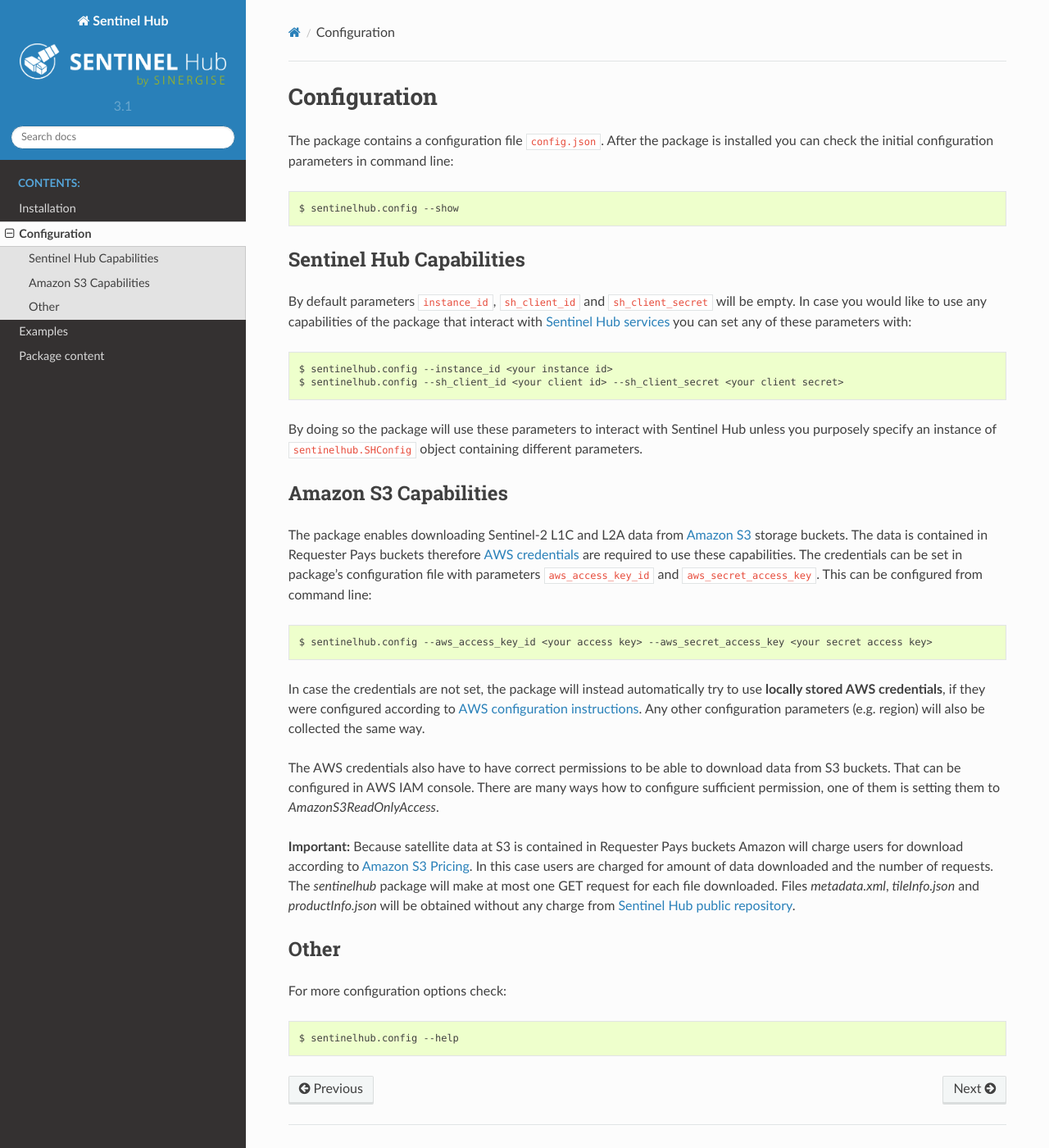
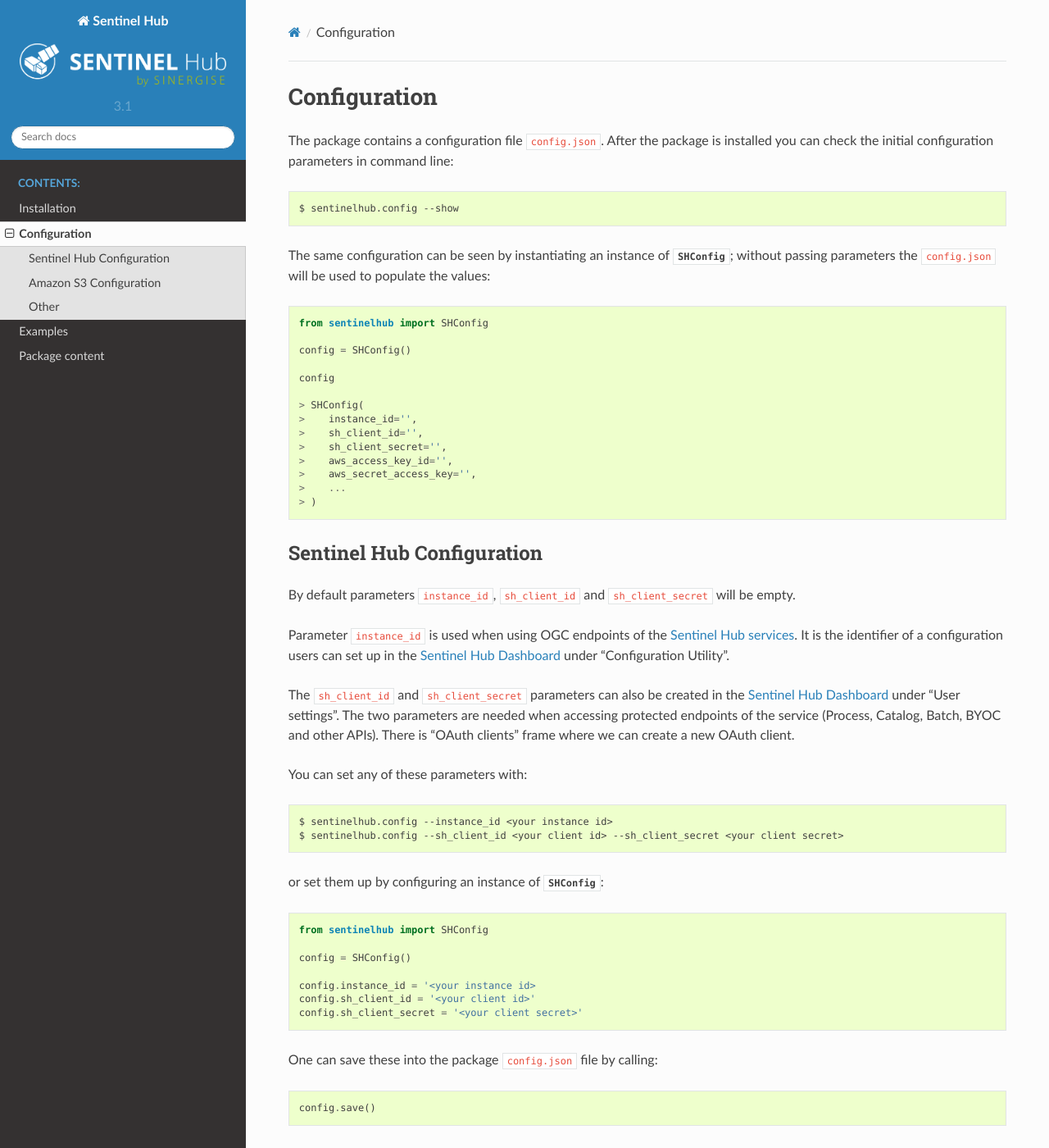
Before and after one commit to sentinel-hub/sentinelhub-py, a Sphinx documentation site: the page built from docs/source/configure.rst, in a window 1280 px wide and 1400 px high. Shown: the whole window at 82% size. Built offline with Sphinx 7.4.7 and the Read the Docs theme 2.0.0, drawn with Linux system fonts in a browser that asks for light colours; pages that are not in the unit, such as notebooks, are missing from menus; some of the changed text lies outside the part shown.

Commit message:
Updates on configuration docs. WIP.

```diff
--- a/docs/source/configure.rst
+++ b/docs/source/configure.rst
@@ -7,21 +7,75 @@
 
 $ sentinelhub.config --show
 
-Sentinel Hub Capabilities
-*************************
+The same configuration can be seen by instantiating an instance of :class:`~sentinelhub.config.SHConfig`;
+without passing parameters the ``config.json`` will be used to populate the values:
 
-By default parameters ``instance_id``, ``sh_client_id`` and ``sh_client_secret`` will be empty. In case you would like
-to use any capabilities of the package that interact with `Sentinel Hub services`_ you can set any of these parameters
-with::
+.. code-block:: python
+
+    from sentinelhub import SHConfig
+
+    config = SHConfig()
+
+    config
+
+    > SHConfig(
+    >    instance_id='',
+    >    sh_client_id='',
+    >    sh_client_secret='',
+    >    aws_access_key_id='',
+    >    aws_secret_access_key='',
+    >    ...
+    > )
+
+
+Sentinel Hub Configuration
+**************************
+
+By default parameters ``instance_id``, ``sh_client_id`` and ``sh_client_secret`` will be empty.
+
+Parameter ``instance_id`` is used when using OGC endpoints of the `Sentinel Hub services`_. It is the identifier of a
+configuration users can set up in the `Sentinel Hub Dashboard`_ under "Configuration Utility".
+
+The ``sh_client_id`` and ``sh_client_secret`` parameters can also be created in the `Sentinel Hub Dashboard`_ under
+"User settings". The two parameters are needed when accessing protected endpoints of the service (Process, Catalog,
+Batch, BYOC and other APIs). There is "OAuth clients" frame where we can create a new OAuth client.
+
+You can set any of these parameters with::
 
 $ sentinelhub.config --instance_id <your instance id>
 $ sentinelhub.config --sh_client_id <your client id> --sh_client_secret <your client secret>
 
-By doing so the package will use these parameters to interact with Sentinel Hub unless you purposely specify an
-instance of ``sentinelhub.SHConfig`` object containing different parameters.
+or set them up by configuring an instance of :class:`~sentinelhub.config.SHConfig`:
 
-Amazon S3 Capabilities
-**********************
+.. code-block:: python
+
+    from sentinelhub import SHConfig
+
+    config = SHConfig()
+
+    config.instance_id = '<your instance id>
+    config.sh_client_id = '<your client id>'
+    config.sh_client_secret = '<your client secret>'
+
+
+One can save these into the package ``config.json`` file by calling:
+
+.. code-block:: python
+
+    config.save()
+
+Once set (either with command line or as described above), the default parameters to interact with Sentinel Hub
+will be read from ``config.json``, unless you purposely specify an instance of :class:`~sentinelhub.config.SHConfig`
+object containing different parameters.
+
+.. admonition:: Additional information on creating OAuth client
+
+    For a good instructions on how to obtain credentials you can see the `Sentinel Hub webinar`_.
+
+
+
+Amazon S3 Configuration
+***********************
 
 The package enables downloading Sentinel-2 L1C and L2A data from `Amazon S3`_ storage buckets. The data is contained in
 Requester Pays buckets therefore `AWS credentials`_ are required to use these capabilities. The credentials
@@ -30,18 +84,39 @@
 
 $ sentinelhub.config --aws_access_key_id <your access key> --aws_secret_access_key <your secret access key>
 
+or again as above:
+
+.. code-block:: python
+
+    from sentinelhub import SHConfig
+
+    config = SHConfig()
+
+    config.aws_access_key_id = '<your access key>
+    config.aws_secret_access_key = '<your secret access key>'
+
+
+possibly storing this information into the package ``config.json`` file (for simpler re-use) by calling:
+
+.. code-block:: python
+
+    config.save()
+
 In case the credentials are not set, the package will instead automatically try to use **locally stored AWS credentials**,
 if they were configured according to `AWS configuration instructions`_. Any other configuration parameters (e.g. region)
-will also be collected the same way.
+will also be collected in the same way.
 
-The AWS credentials also have to have correct permissions to be able to download data from S3 buckets.
+The AWS account must have correct permissions set up to be able to download data from S3 buckets.
 That can be configured in AWS IAM console. There are many ways how to configure sufficient permission, one of them
 is setting them to *AmazonS3ReadOnlyAccess*.
 
-**Important:** Because satellite data at S3 is contained in Requester Pays buckets Amazon will charge users for
-download according to `Amazon S3 Pricing`_. In this case users are charged for amount of data downloaded and the number
-of requests. The *sentinelhub* package will make at most one GET request for each file downloaded. Files *metadata.xml*,
-*tileInfo.json* and *productInfo.json* will be obtained without any charge from `Sentinel Hub public repository`_.
+.. warning::
+
+    Because Sentinel-2 satellite data on S3 is contained in Requester Pays buckets Amazon will charge users for
+    download according to `Amazon S3 Pricing`_. In this case users are charged for amount of data downloaded and
+    the number of requests. The *sentinelhub* package will make at most one GET request for each file downloaded.
+    Files *metadata.xml*, *tileInfo.json* and *productInfo.json* will be obtained without any charge from
+    `Sentinel Hub public repository`_.
 
 Other
 *****
@@ -51,7 +126,9 @@
 $ sentinelhub.config --help
 
 
+.. _`Sentinel Hub Dashboard`: https://apps.sentinel-hub.com/dashboard/
 .. _`Sentinel Hub services`: https://www.sentinel-hub.com/develop/documentation/api/ogc_api/
+.. _`Sentinel Hub webinar`: https://www.youtube.com/watch?v=CBIlTOl2po4&t=1760s
 .. _`Amazon S3`: https://aws.amazon.com/s3/
 .. _`AWS credentials`: https://docs.aws.amazon.com/general/latest/gr/aws-security-credentials.html
 .. _`AWS configuration instructions`: https://docs.aws.amazon.com/cli/latest/userguide/cli-chap-getting-started.html
```
